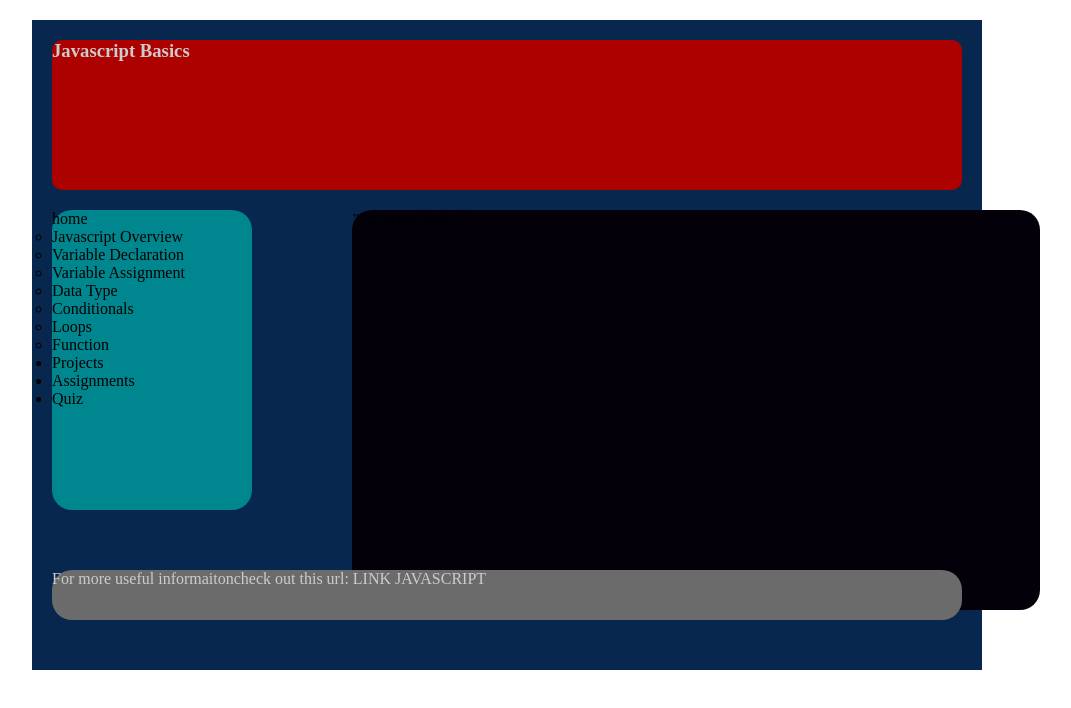
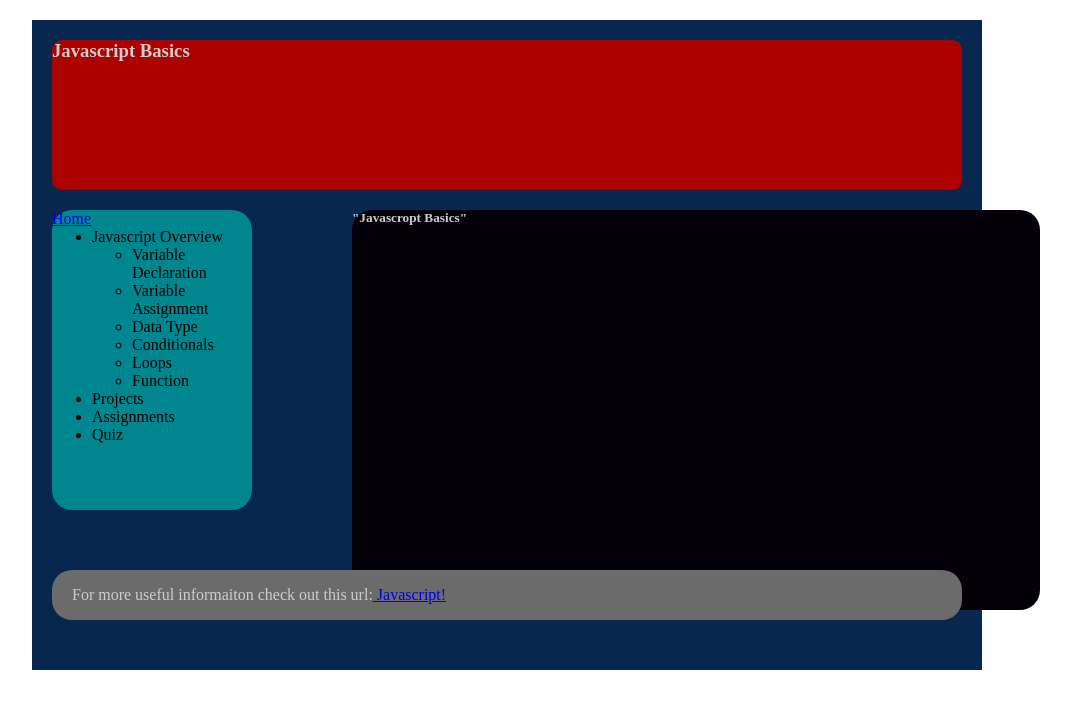
Before and after one commit to PaulMacLachlan/js_build, a plain HTML site: page index.html in a window 1280 px wide. Shown: the whole page, without its empty margins (133-1204 px from the left). Drawn offline with Linux system fonts and the light colour scheme.

Commit message:
work in progress on Javascript breakdown

```diff
--- a/index.html
+++ b/index.html
@@ -12,9 +12,11 @@
             <h3>Javascript Basics<h3>
             </div>
             <div id="navigation">
-                <ul>home
+                <div class="navigation_links">
+                    <span><a href="Home">Home</a></span>
                     <ul>
                         <li>Javascript Overview</li>
+                            <ul>
                                 <li>Variable Declaration</li>
                                 <li>Variable Assignment</li>
                                 <li>Data Type</li>
@@ -27,8 +29,11 @@
                         <li>Quiz</li>
                     </ul>
                 </div>
+            </div>
             <div id="footer">
-            <p>For more useful informaitoncheck out this url: LINK JAVASCRIPT</p>
+                <div class="footer_text">
+                    <p>For more useful informaiton check out this url:<a href="Javascript!"> Javascript!</a></p>
+                </div>
             </div>
         </div>
 
--- a/style.css
+++ b/style.css
@@ -54,6 +54,9 @@
 h3{
     color: #cccccc;
 }
+h5{
+    color: #cccccc;
+}
 p{
     color: #cccccc;
 }
@@ -65,3 +68,16 @@ p{
  top:20px;
  border-radius: 20px;
 }
+.footer_text p{
+    color: #cccccc;
+    margin-left: 20px;
+    text-align: justify;
+    vertical-align: middle;
+    line-height: 50px;
+}
+.navigation_links ul{
+    margin-left: 40px;
+    text-align: justify;
+    vertical-align: middle;
+    /*line-height: 50px;*/
+}
```
Lines whose indentation alone changed are shown as unchanged.
